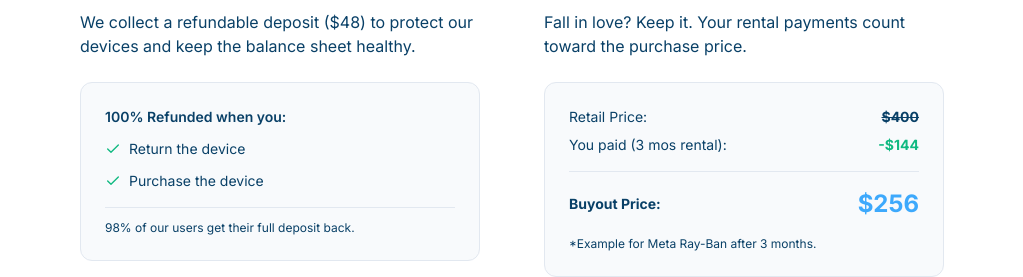
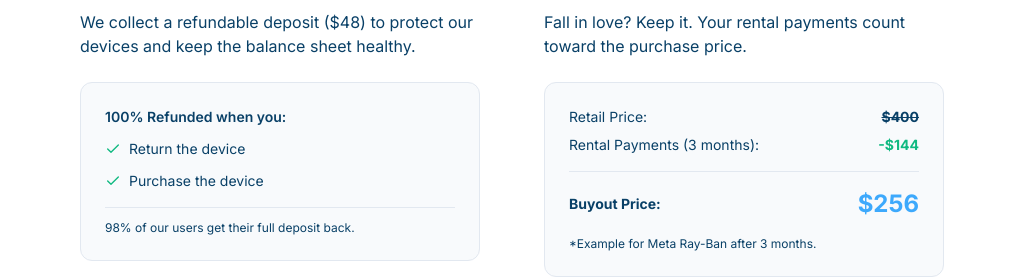
Before and after one commit to thinking-spot/techloop, a Next.js app: page /waitlist in a window 1280 px wide. Shown: the part 2560-2837 px from the top of the page, without its empty margins (256-1279 px from the left). Built offline with nearby package versions, Linux system fonts and the light colour scheme.

Commit message:
more waitlist changes

```diff
--- a/src/app/waitlist/page.tsx
+++ b/src/app/waitlist/page.tsx
@@ -197,7 +197,7 @@ export default function WaitlistPage() {
                                 <span className="font-bold text-headline line-through">$400</span>
                             </div>
                             <div className="flex justify-between mb-4 pb-4 border-b border-[#E2E8F0]">
-                                <span className="text-paragraph">You paid (3 mos rental):</span>
+                                <span className="text-paragraph">Rental Payments (3 months):</span>
                                 <span className="font-bold text-success">-$144</span>
                             </div>
                             <div className="flex justify-between items-center">
```
